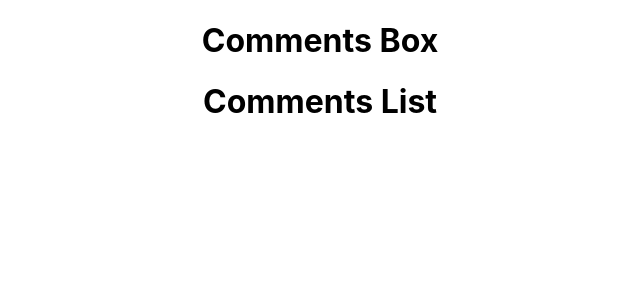
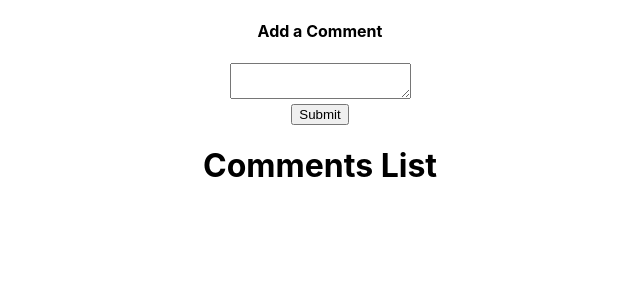
Before and after one commit to Adam-Harte/react-redux-testing, a React (Create React App) app: page / in a window 1280 px wide. Shown: the top 300 px of the page, without its empty margins (320-960 px from the left). Built offline with nearby package versions, Linux system fonts and the light colour scheme.

Commit message:
CommentsBox component JSX implemented

```diff
--- a/src/components/CommentsBox.js
+++ b/src/components/CommentsBox.js
@@ -3,7 +3,13 @@ import React, { Component } from 'react';
 class CommentsBox extends Component {
    render() {
       return (
-         <h1>Comments Box</h1>
+         <form>
+            <h4>Add a Comment</h4>
+            <textarea />
+            <div>
+               <button>Submit</button>
+            </div>
+         </form>
       );
    }
 }
```
